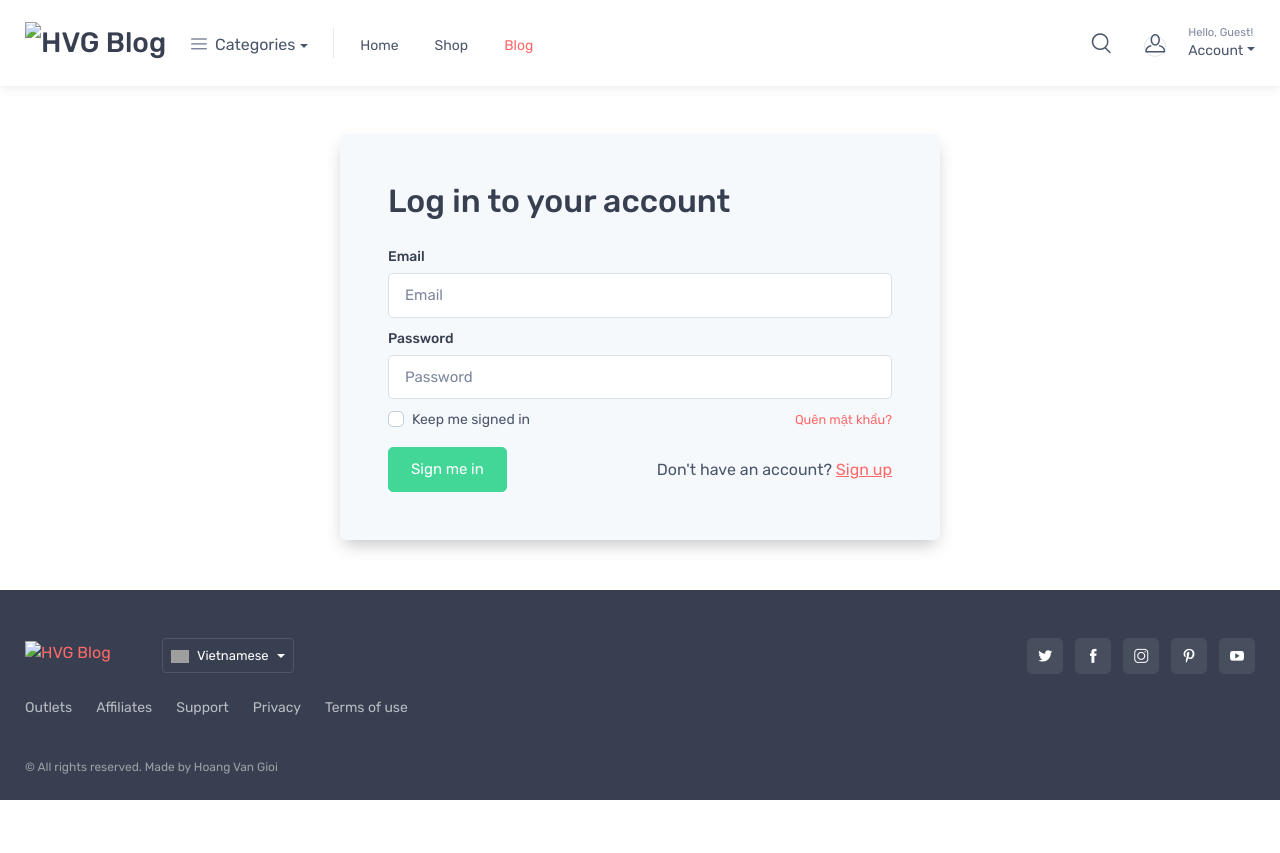
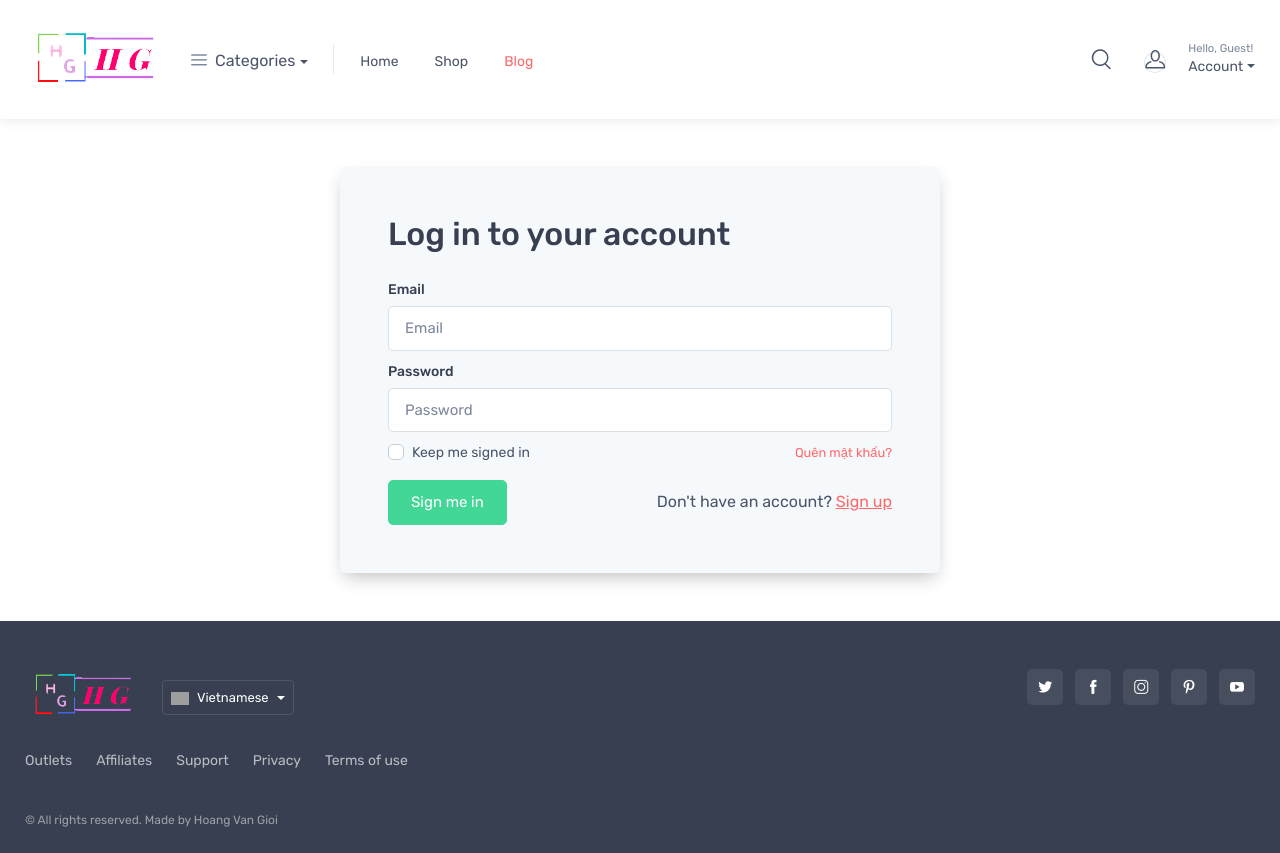
Before and after one commit to hoangvangioi/blog-django, a Django app: page /accounts/login/?next=/accounts/change-password/ in a window 1280 px wide. Before the commit the page ends 800 px from the top, so only its background shows below. Run offline with Django 4.2, Linux system fonts and the light colour scheme; data that the repository does not hold is empty; some libraries are stand-ins or nearby versions; some web fonts are replaced; grey boxes are pictures that could not be loaded.

Commit message:
Blog Django v1.0

```diff
--- a/templates/includes/footer.html
+++ b/templates/includes/footer.html
@@ -4,7 +4,7 @@
 	<div class="container">
 		<div class="row pb-2">
 			<div class="col-md-6 text-center text-md-start mb-4">
-				<div class="text-nowrap mb-4"><a class="d-inline-block align-middle mt-n1 me-3" href="#"><img class="d-block" src="" width="117" alt="HVG Blog"></a>
+				<div class="text-nowrap mb-4"><a class="d-inline-block align-middle mt-n1 me-3" href="/"><img class="d-block" src="{% static 'img/logo-small.png' %}" width="117" alt="Hoang Gioi"></a>
 					<div class="btn-group dropdown disable-autohide">
 						<button class="btn btn-outline-light border-light btn-sm dropdown-toggle px-2" type="button" data-bs-toggle="dropdown"><img class="me-2" src="{% static 'img/vn.gif' %}" width="18" alt="Vietnamese">Vietnamese </button>
 						<ul class="dropdown-menu my-1">
--- a/templates/includes/navbar.html
+++ b/templates/includes/navbar.html
@@ -1,7 +1,8 @@
+{% load static %}
 <header class="bg-light shadow-sm navbar-sticky">
 	<div class="navbar navbar-expand-lg navbar-light">
-		<div class="container"><a class="navbar-brand d-none d-sm-block flex-shrink-0 me-4 order-lg-1" href="{% url 'post' %}"><img src="" width="142" alt="HVG Blog"></a>
-            <a class="navbar-brand d-sm-none me-2 order-lg-1" href="{% url 'post' %}"><img src="" width="74" alt="HVG Blog"></a>
+		<div class="container"><a class="navbar-brand d-none d-sm-block flex-shrink-0 me-4 order-lg-1" href="{% url 'post' %}"><img src="{% static 'img/logo-small.png' %}" width="142" alt="Hoang Gioi"></a>
+            <a class="navbar-brand d-sm-none me-2 order-lg-1" href="{% url 'post' %}"><img src="{% static 'img/logo-small.png' %}" width="74" alt="Hoang Gioi"></a>
 			<!-- Toolbar-->
 			<div class="navbar-toolbar d-flex align-items-center order-lg-3">
 				<button class="navbar-toggler" type="button" data-bs-toggle="collapse" data-bs-target="#navbarCollapse"><span class="navbar-toggler-icon"></span></button>
```
Also changed, not shown: static/img/favicon-128x128.png (added), static/img/favicon-16x16.png, static/img/favicon-256x256.png (added), static/img/favicon-32x32.png, static/img/favicon-64x64.png (added), static/img/logo-dark.png (deleted), static/img/logo-icon-light.png (deleted), static/img/logo-light.png (deleted), static/img/logo-small.png (added).
